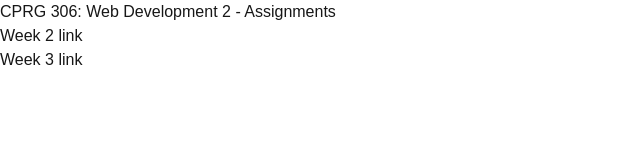
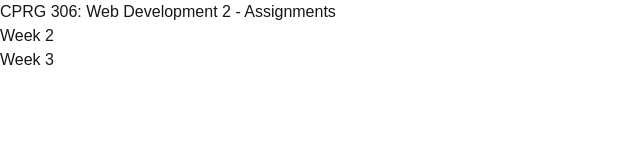
Before and after one commit to Darkorbi2/cprg306-assignments, a Next.js app: page / in a window 1280 px wide. Shown: the top 160 px of the page, without its empty margins (0-640 px from the left). Built offline with nearby package versions, Linux system fonts and the light colour scheme.

Commit message:
removed link from home page because of a bozo

```diff
--- a/app/page.js
+++ b/app/page.js
@@ -4,9 +4,9 @@ export default function Home() {
   return (
     <main>
       <h1>CPRG 306: Web Development 2 - Assignments</h1>
-      <Link href="/week-2">Week 2 link</Link>
+      <Link href="/week-2">Week 2</Link>
       <br></br>
-      <Link href="/week-3">Week 3 link</Link>
+      <Link href="/week-3">Week 3</Link>
     </main>
   );
 }
```
